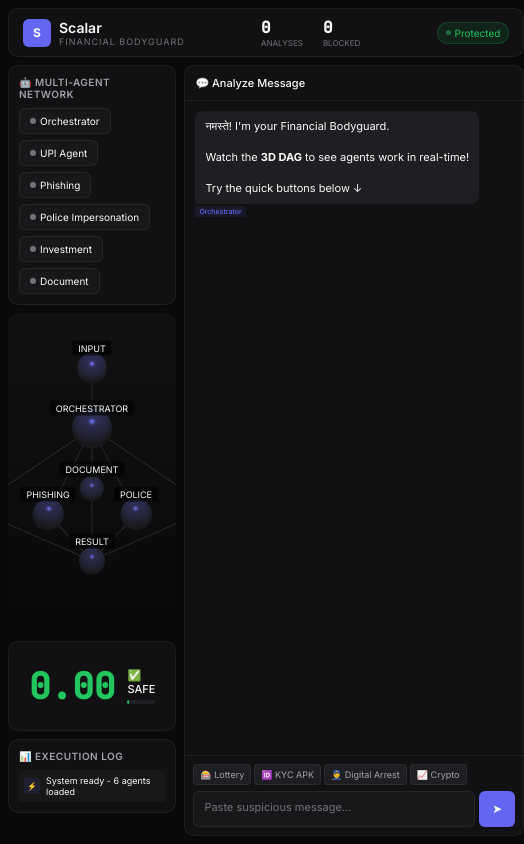
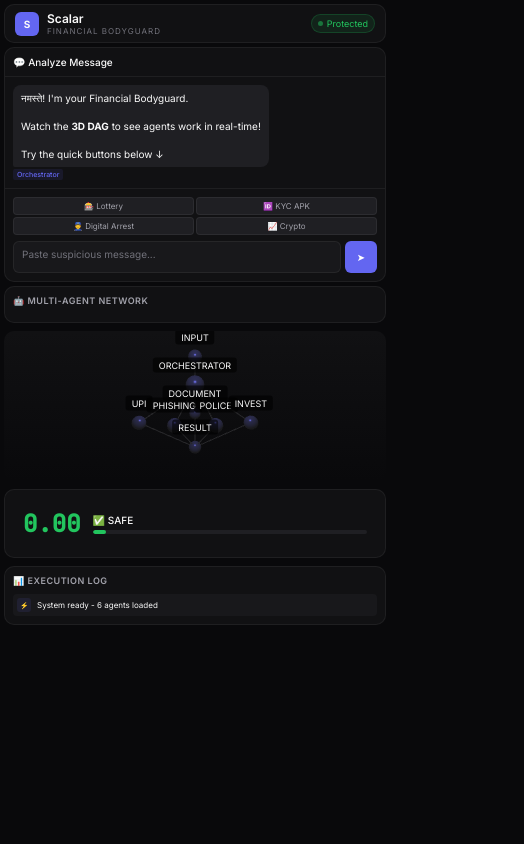
Before and after one commit to jeevanchiru17/scalar, a plain HTML site: page web/index.html in a window 390 px wide. Shown: the whole page, 524 px wide, since content can reach past the window. Drawn offline with nearby package versions, Linux system fonts and the light colour scheme; animation ran at ten frames a second.

Commit message:
Added responsive CSS for mobile, tablet and desktop

```diff
--- a/web/index.html
+++ b/web/index.html
@@ -1,5 +1,5 @@
 <!DOCTYPE html>
-
+<html lang="en">
 
 <head>
     <meta charset="UTF-8">
@@ -644,6 +644,298 @@
             background: var(--bg-4);
             border-radius: 2px
         }
+
+        /* ========== RESPONSIVE DESIGN ========== */
+
+        /* Tablet - 768px to 1024px */
+        @media (max-width: 1024px) {
+            .app {
+                grid-template-columns: 1fr 300px;
+                gap: 6px;
+                padding: 6px
+            }
+
+            .dag-3d {
+                height: 280px
+            }
+
+            .agent-chip {
+                padding: 5px 8px;
+                font-size: 9px
+            }
+        }
+
+        /* Mobile Landscape & Small Tablets - 600px to 768px */
+        @media (max-width: 768px) {
+            .app {
+                grid-template-columns: 1fr;
+                grid-template-rows: auto auto 1fr;
+                gap: 6px
+            }
+
+            .main-panel {
+                order: 2
+            }
+
+            .chat {
+                order: 1;
+                max-height: 50vh
+            }
+
+            .header {
+                flex-wrap: wrap;
+                gap: 8px
+            }
+
+            .metrics {
+                gap: 12px
+            }
+
+            .dag-3d {
+                height: 220px
+            }
+
+            .agent-bar {
+                overflow-x: auto;
+                flex-wrap: nowrap;
+                padding-bottom: 6px
+            }
+
+            .agent-chip {
+                flex-shrink: 0
+            }
+
+            .risk-compact {
+                flex-wrap: wrap
+            }
+
+            .risk-score-big {
+                font-size: 28px
+            }
+        }
+
+        /* Mobile Portrait - under 600px */
+        @media (max-width: 600px) {
+            .app {
+                padding: 4px;
+                gap: 4px
+            }
+
+            .header {
+                padding: 6px 10px
+            }
+
+            .brand-name {
+                font-size: 12px
+            }
+
+            .brand-sub {
+                font-size: 8px
+            }
+
+            .brand-mark {
+                width: 24px;
+                height: 24px;
+                font-size: 10px
+            }
+
+            .metric-val {
+                font-size: 14px
+            }
+
+            .metric-lbl {
+                font-size: 7px
+            }
+
+            .status {
+                font-size: 9px;
+                padding: 3px 6px
+            }
+
+            .dag-3d {
+                height: 180px
+            }
+
+            .card {
+                padding: 8px
+            }
+
+            .card-title {
+                font-size: 9px
+            }
+
+            .agent-chip {
+                padding: 4px 6px;
+                font-size: 8px
+            }
+
+            .agent-dot {
+                width: 5px;
+                height: 5px
+            }
+
+            .risk-score-big {
+                font-size: 24px
+            }
+
+            .threat-label {
+                font-size: 10px
+            }
+
+            .trajectory {
+                padding: 8px
+            }
+
+            .traj-title {
+                font-size: 10px
+            }
+
+            .traj-steps {
+                font-size: 8px
+            }
+
+            .chat {
+                max-height: 45vh
+            }
+
+            .chat-head {
+                padding: 8px;
+                font-size: 10px
+            }
+
+            .chat-msgs {
+                padding: 8px
+            }
+
+            .msg-content {
+                padding: 6px 8px;
+                font-size: 10px
+            }
+
+            .quick {
+                gap: 2px
+            }
+
+            .qbtn {
+                padding: 3px 5px;
+                font-size: 8px
+            }
+
+            .input {
+                padding: 6px 8px;
+                font-size: 10px;
+                min-height: 32px
+            }
+
+            .send {
+                width: 32px;
+                height: 32px;
+                font-size: 10px
+            }
+
+            .act-item {
+                padding: 4px;
+                font-size: 8px
+            }
+
+            .act-icon {
+                width: 14px;
+                height: 14px;
+                font-size: 7px
+            }
+
+            .hindi-panel {
+                padding: 6px;
+                margin: 6px
+            }
+
+            .hindi-text {
+                font-size: 10px
+            }
+        }
+
+        /* Very Small Mobile - under 400px */
+        @media (max-width: 400px) {
+            .metrics {
+                display: none
+            }
+
+            .dag-3d {
+                height: 150px
+            }
+
+            .agent-bar {
+                display: none
+            }
+
+            .chat {
+                max-height: 60vh
+            }
+
+            .quick {
+                flex-wrap: wrap
+            }
+
+            .qbtn {
+                flex: 1 1 45%
+            }
+        }
+
+        /* Landscape Mobile */
+        @media (max-height: 500px) and (orientation: landscape) {
+            .dag-3d {
+                height: 150px
+            }
+
+            .chat {
+                max-height: 70vh
+            }
+
+            .activity {
+                max-height: 80px
+            }
+        }
+
+        /* Touch device optimizations */
+        @media (hover: none) and (pointer: coarse) {
+            .qbtn {
+                min-height: 36px;
+                min-width: 60px
+            }
+
+            .send {
+                min-width: 40px;
+                min-height: 40px
+            }
+
+            .agent-chip {
+                min-height: 32px
+            }
+        }
+
+        /* High DPI / Retina displays */
+        @media (-webkit-min-device-pixel-ratio: 2),
+        (min-resolution: 192dpi) {
+            .brand-mark {
+                font-weight: 600
+            }
+        }
+
+        /* Print styles */
+        @media print {
+
+            .dag-3d,
+            .chat-input,
+            .send,
+            .quick {
+                display: none
+            }
+
+            body {
+                background: white;
+                color: black
+            }
+        }
     </style>
 </head>
 
```
